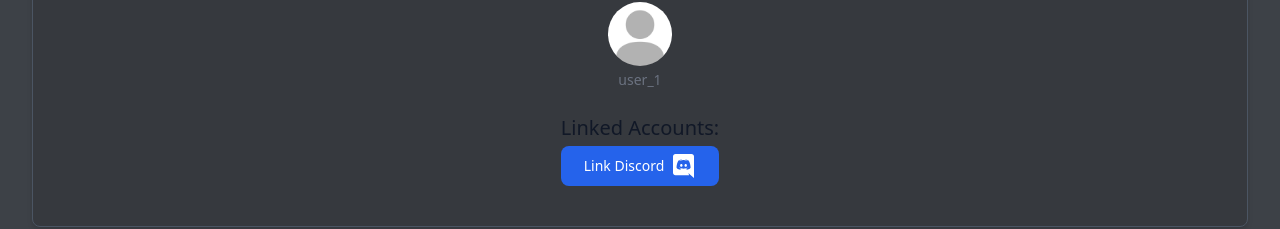
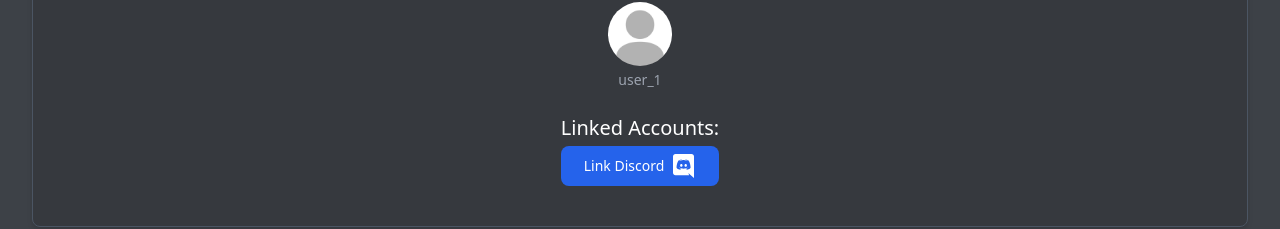
Before and after one commit to Tech-Haven/techhaven.io, a Next.js app: page /dashboard in a window 1280 px wide. Shown: the part 219-448 px from the top of the page. Built offline with nearby package versions, Linux system fonts and the light colour scheme; no server answers; sample sign-in values are in the browser's storage.

Commit message:
Fix footer margin & dark mode colors

```diff
--- a/components/layout/ProfileCard.tsx
+++ b/components/layout/ProfileCard.tsx
@@ -22,14 +22,10 @@ const ProfileCard: FC<UserStateProps> = ({ user, avatar }) => (
         height={64}
         alt='profile picture'
       />
-      <h5 className='mb-1 text-xl font-medium text-gray-900 dark:text-white'>
-        {user.username}
-      </h5>
-      <span className='text-sm text-gray-500 dark:text-gray-400'>
-        {user.id}
-      </span>
+      <h5 className='mb-1 text-xl font-medium text-white'>{user.username}</h5>
+      <span className='text-sm text-gray-400'>{user.id}</span>
       <div className='flex flex-col mt-4 md:mt-6'>
-        <h5 className='mb-1 text-xl font-medium text-gray-900 dark:text-white'>
+        <h5 className='mb-1 text-xl font-medium text-white'>
           Linked Accounts:
         </h5>
         <DiscordLinkedButton discord={user.discord} />
--- a/pages/_document.tsx
+++ b/pages/_document.tsx
@@ -2,9 +2,9 @@ import { Html, Head, Main, NextScript } from 'next/document';
 
 export default function Document() {
   return (
-    <Html className='h-full bg-body'>
+    <Html className='bg-body'>
       <Head />
-      <body className='h-full'>
+      <body>
         <Main />
         <NextScript />
       </body>
```
